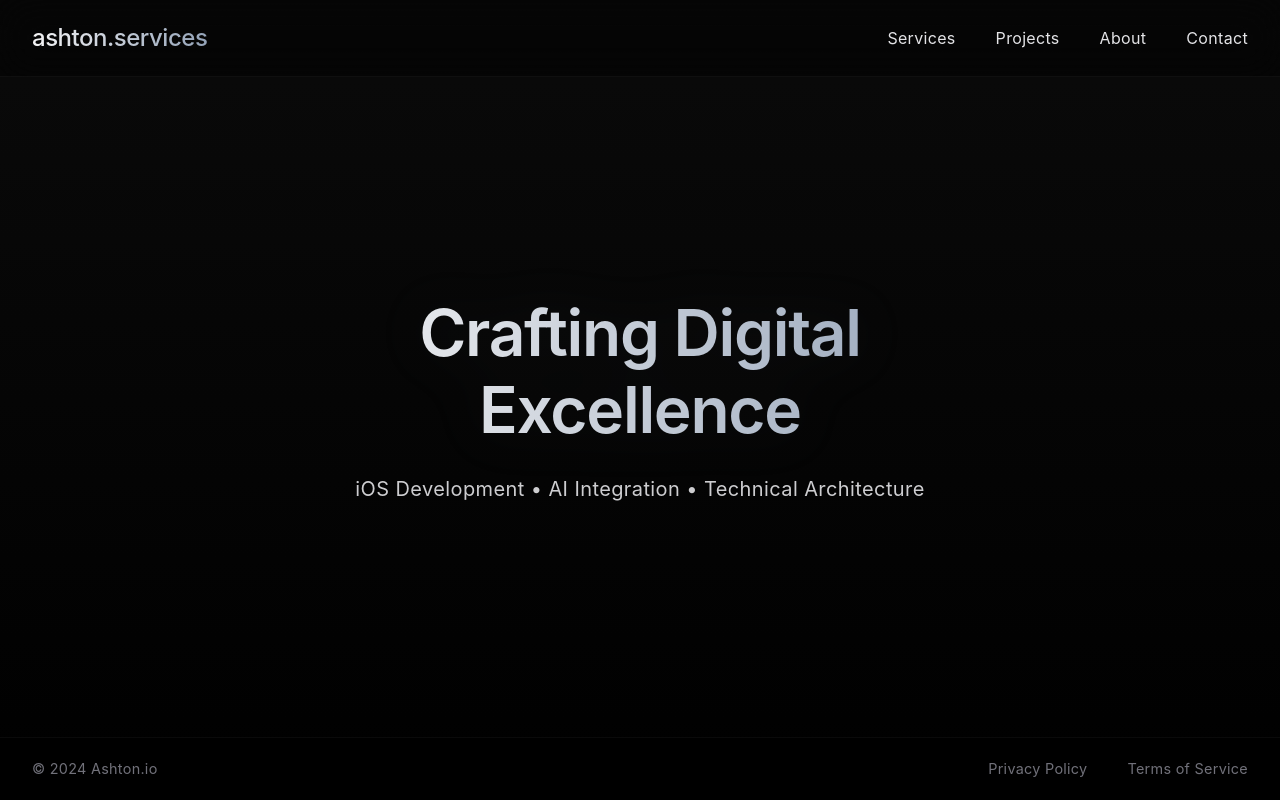
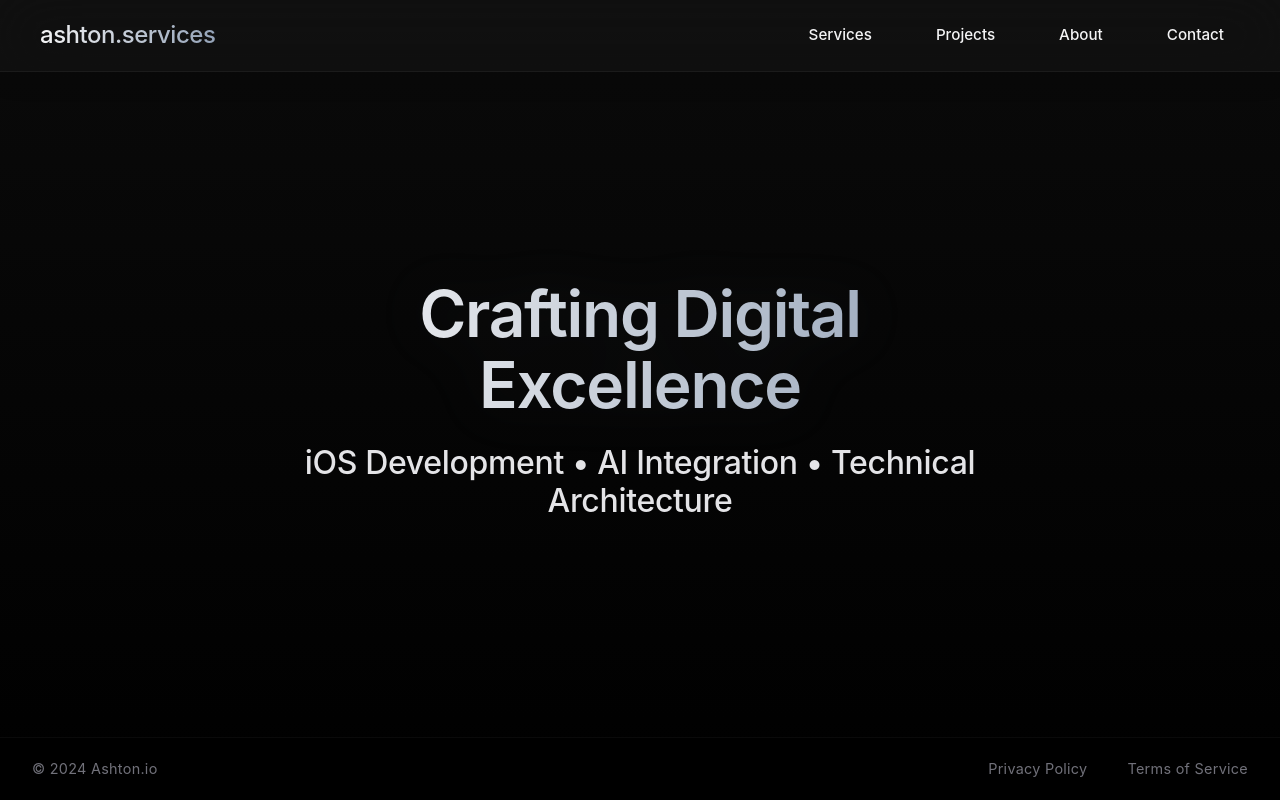
Before and after one commit to xCotion/portfolio--OLD, a React (Vite) app: page / in a window 1280 px wide. Built offline with nearby package versions, Linux system fonts and the light colour scheme.

Commit message:
updated typography

```diff
--- a/src/App.css
+++ b/src/App.css
@@ -56,7 +56,7 @@
 .brands-container {
   max-width: 800px;
   margin: 0 auto;
-  padding: 1.5rem 1rem;
+  padding: 3rem 2rem;
   min-height: 300px;
   background: rgba(255, 255, 255, 0.02);
   border: 1px solid rgba(255, 255, 255, 0.05);
@@ -75,15 +75,15 @@
 .brands-grid {
   display: flex;
   justify-content: center;
-  align-items: center;
   gap: 4rem;
+  margin-top: 3rem;
 }
 
 .brand-item {
   display: flex;
   flex-direction: column;
   align-items: center;
-  gap: 1rem;
+  gap: 1.25rem;
   width: 200px;
   height: 150px;
   justify-content: center;
@@ -97,8 +97,10 @@
 }
 
 .brand-name {
-  font-size: 1rem;
-  color: var(--text-secondary);
+  color: var(--text-tertiary);
+  font-size: 1.125rem;
+  font-weight: 500;
+  letter-spacing: 0.01em;
 }
 
 /* Glass Panel */
@@ -114,17 +116,15 @@
 }
 
 .skill-card {
+  background: var(--glass-subtle);
+  backdrop-filter: blur(8px);
+  border: 1px solid var(--glass-medium);
+  padding: 2.5rem;
   display: flex;
   flex-direction: column;
   align-items: center;
   gap: 1.5rem;
-  padding: 2rem;
-  text-align: center;
-  width: 300px;
-  background: var(--glass-weak);
-  border: 1px solid var(--glass-border);
-  border-radius: var(--radius-large);
-  backdrop-filter: blur(12px);
+  width: 320px;
 }
 
 .skill-icon {
@@ -204,17 +204,15 @@
   font-size: 3.5rem;
   font-weight: 600;
   letter-spacing: -0.02em;
-  margin-bottom: 2rem;
-  line-height: 1.2;
+  line-height: 1.1;
 }
 
 .heading-secondary {
   color: var(--text-secondary);
-  font-size: 1.25rem;
-  font-weight: 400;
-  letter-spacing: 0.02em;
-  opacity: 0.9;
-  line-height: 1.6;
+  font-size: 2rem;
+  font-weight: 500;
+  letter-spacing: -0.01em;
+  line-height: 1.2;
 }
 
 .body-text {
@@ -309,15 +307,16 @@
   top: 0;
   left: 0;
   right: 0;
-  z-index: 1000;
-  background: rgba(0, 0, 0, 0.4);
-  backdrop-filter: blur(20px);
-  border-bottom: 1px solid var(--glass-medium);
-  padding: 1.25rem 2rem;
+  z-index: 100;
+  padding: 1rem 2rem;
+  background: rgba(20, 20, 20, 0.6);
+  backdrop-filter: blur(30px) saturate(180%);
+  border-bottom: 1px solid rgba(255, 255, 255, 0.05);
+  box-shadow: 0 4px 30px rgba(0, 0, 0, 0.1);
 }
 
 .header-nav {
-  max-width: 1400px;
+  max-width: 1200px;
   margin: 0 auto;
   display: flex;
   justify-content: space-between;
@@ -341,16 +340,24 @@
 
 .nav-links {
   display: flex;
-  gap: 2.5rem;
+  gap: 2rem;
 }
 
 .nav-links a {
-  color: var(--text-secondary);
+  color: var(--text-primary);
   text-decoration: none;
-  font-weight: 400;
-  font-size: 1rem;
-  letter-spacing: 0.02em;
+  font-size: 0.95rem;
+  font-weight: 500;
+  opacity: 0.8;
   transition: all 0.3s ease;
+  padding: 0.5rem 1rem;
+  border-radius: 8px;
+  background: transparent;
+}
+
+.nav-links a:hover {
+  opacity: 1;
+  background: rgba(255, 255, 255, 0.1);
 }
 
 .glass-footer {
--- a/src/components/Layout/Footer.tsx
+++ b/src/components/Layout/Footer.tsx
@@ -4,9 +4,16 @@ import { motion } from 'framer-motion';
 export const Footer = () => {
   return (
     <motion.footer
-      initial={{ opacity: 0, y: 20 }}
-      animate={{ opacity: 1, y: 0 }}
+      initial={{ opacity: 0 }}
+      animate={{ opacity: 1 }}
       className="glass-footer"
+      style={{
+        position: 'fixed',
+        bottom: 0,
+        left: 0,
+        right: 0,
+        zIndex: 10
+      }}
     >
       <div className="footer-content">
         <div className="footer-section">
--- a/src/components/Skills/SkillCard.tsx
+++ b/src/components/Skills/SkillCard.tsx
@@ -15,17 +15,15 @@ export const SkillCard = ({ title, description, icon: Icon, index }: SkillCardPr
       initial={{
         opacity: 0,
         y: 20,
-        filter: 'drop-shadow(0 0 0 transparent)'
       }}
       animate={{
         opacity: 1,
         y: 0,
-        filter: 'drop-shadow(0 0 0 transparent)'
       }}
       whileHover={{
-        scale: 1.02,
-        filter: 'drop-shadow(0 0 12px var(--accent-glow))',
-        y: -5
+        y: -4,
+        background: 'var(--glass-light)',
+        borderColor: 'var(--glass-strong)'
       }}
       transition={{
         duration: 0.3,
@@ -33,26 +31,14 @@ export const SkillCard = ({ title, description, icon: Icon, index }: SkillCardPr
         opacity: {
           delay: index * 0.2,
           duration: 0.5
-        },
-        scale: {
-          duration: 0.3,
-          ease: [0.4, 0, 0.2, 1]
-        },
-        filter: {
-          duration: 0.3,
-          ease: [0.4, 0, 0.2, 1]
-        },
-        y: {
-          duration: 0.3,
-          ease: [0.4, 0, 0.2, 1]
         }
       }}
     >
       <div className="skill-icon-wrapper">
         <Icon />
       </div>
-      <h3 className="heading-secondary">{title}</h3>
-      <p className="body-text">{description}</p>
+      <h3 className="skill-title">{title}</h3>
+      <p className="skill-description">{description}</p>
     </motion.div>
   );
 };
```
